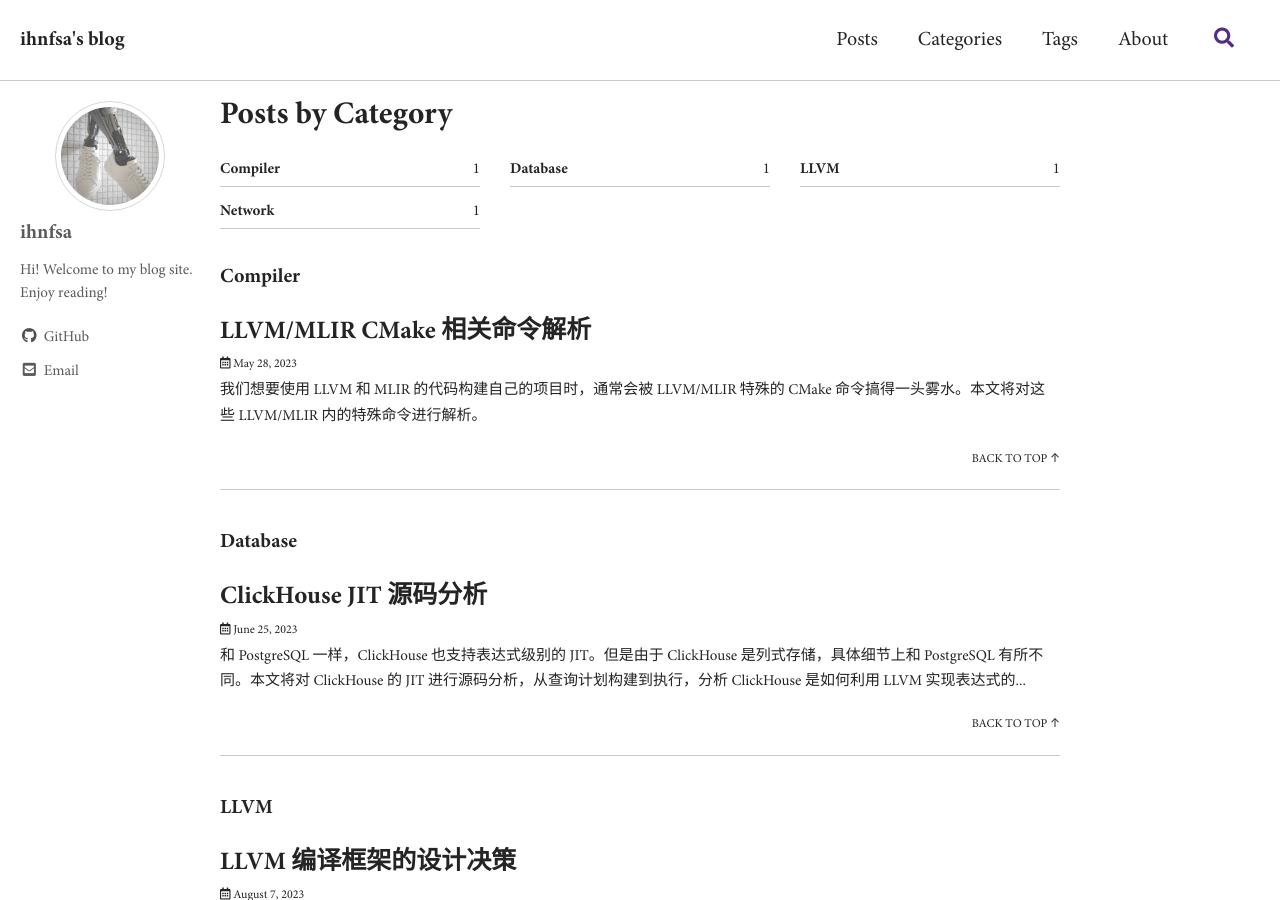
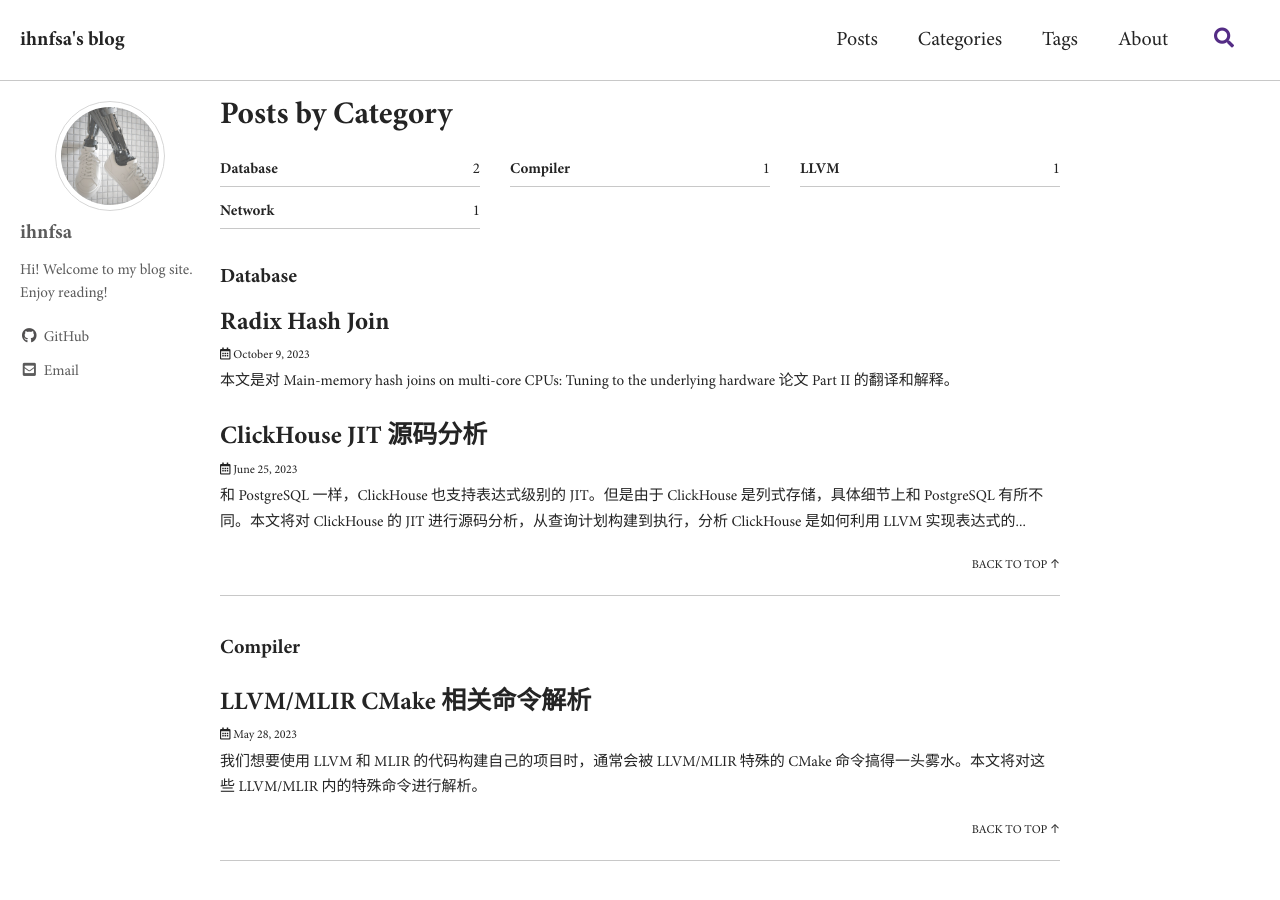
Before and after one commit to ihnfsax/ihnfsax.github.io, a Jekyll site: the page built from _pages/category-archive.md, in a window 1280 px wide and 900 px high. Built offline with Jekyll 4.4.1, drawn with Linux system fonts in a browser that asks for light colours; cached includes are drawn as plain includes; some web fonts are replaced; part of the change alters nothing that is shown.

Commit message:
Add blog: radix-hash-join

```diff
--- a/_config.yml
+++ b/_config.yml
@@ -303,3 +303,4 @@ defaults:
     values:
       layout: single
       author_profile: true
+      mathjax: true
--- a/_includes/scripts.html
+++ b/_includes/scripts.html
@@ -26,3 +26,20 @@
     <script src="{{ script | relative_url }}"></script>
   {% endfor %}
 {% endif %}
+
+<script type="text/javascript" async
+    src="https://cdn.mathjax.org/mathjax/latest/MathJax.js?config=TeX-AMS-MML_HTMLorMML">
+</script>
+
+<script type="text/x-mathjax-config">
+   MathJax.Hub.Config({
+     extensions: ["tex2jax.js"],
+     jax: ["input/TeX", "output/HTML-CSS"],
+     tex2jax: {
+       inlineMath: [ ['$','$'], ["\\(","\\)"] ],
+       displayMath: [ ['$$','$$'], ["\\[","\\]"] ],
+       processEscapes: true
+     },
+     "HTML-CSS": { availableFonts: ["TeX"] }
+   });
+</script>
--- /dev/null
+++ b/_posts/2023-10-09-radix-hash-join.md
@@ -0,0 +1,97 @@
+---
+title: "Radix Hash Join"
+date: 2023-10-09
+categories:
+  - Database
+tags:
+  - Database
+---
+
+> 本文是对 *Main-memory hash joins on multi-core CPUs: Tuning to the underlying hardware* 论文 Part II 的翻译和解释。
+
+现有的算法可以分为两种类型：
+
+- **硬件无关 (hardware-oblivious) 的哈希连接**，例如*无分区连接*。硬件无关哈希连接不依赖于任何硬件特定的参数。相反，它们考虑现代硬件的定性特征，并且在任何类似技术的硬件上都能实现良好的性能。
+- **硬件感知 (hardware-conscious) 的哈希连接**，例如（并行）基数连接，旨在通过调整算法参数（例如哈希表大小）来充分利用给定硬件的特性。
+
+使用第一类连接的假设是硬件现在已经足够好，能够通过自动硬件预取或乱序执行来隐藏自身的限制，从而使硬件无关的算法具有竞争力。使用第二类连接的假设显式参数调整足够带来性能优势，值得付出所需的努力。
+
+## 经典哈希连接算法
+
+现代哈希连接实现的基础是经典的哈希连接算法，它分为两个阶段，如下图所示。在第一个构建阶段 (build phase) 中，两个输入关系中较小的关系 R 被扫描，以填充一个包含所有 R 元组的哈希表。然后，在探测阶段 (probe phase) 中，扫描第二个输入关系 S，并对每个 S 元组在哈希表中进行探测，以找到匹配的 R 元组。
+
+<img src="{{ "/assets/images/radix-hash-join/hash-join.png" | relative_url }}" width=350 />
+
+两个输入关系只需扫描一次，并且假设哈希表访问的时间复杂度是常数级别，因此经典哈希连接算法的预期复杂度为 $O\(\|R\|+\|S\|\)$。
+
+## 无分区连接
+
+为了充分利用现代并行硬件，Blanas 等人提出了一种变体的经典算法，称为**无分区连接 (no partitioning join)**，实质上是经典哈希连接的直接并行版本。它不依赖于任何硬件特定参数，并且与我们即将讨论的其他替代方案不同，它**不会对数据进行物理分区**。他们的观点是，分区阶段需要对数据进行多次传递，可以通过依赖现代处理器的特性（如同时多线程技术 (SMT)）来隐藏缓存延迟，从而省略该阶段。
+
+两个输入关系被分成相等大小的部分，分配给多个工作线程。如下图所示，在构建阶段，所有工作线程都会填充一个共享的哈希表。
+
+构建阶段结束时，所有工作线程同步，一起进入探测阶段，同时为其分配的 S 部分找到匹配的连接元组。
+
+<img src="{{ "/assets/images/radix-hash-join/no-partitioning-join.png" | relative_url }}" width=350 />
+
+无分区的一个重要特点是哈希表在所有工作线程之间共享。这意味着对哈希表的并发插入必须进行同步。为此，每个桶需要一个锁来保护，线程在插入元组之前必须获取该锁。由于哈希桶的数量通常很大（几百万个），因此潜在的锁争用预计会保持较低水平。在探测阶段，哈希表以只读模式进行访问。因此，在第二阶段不需要获取锁。在具有 $p$ 个核心的系统上，这种哈希连接的并行版本的预期复杂度为 $O\(1/p\(\|R\| + \|S\|\)\)$。
+
+## 分区与基数连接
+
+硬件感知的主存哈希连接实现是基于 Shatdal 等人和 Manegold 等人的研究结果。尽管哈希的原理——根据键的哈希值进行直接位置访问——很有吸引力，但**对内存的随机访问可能导致缓存未命中**。因此，主要关注的是通过更有效地使用缓存来调优主存访问，已经证明这会影响查询性能。Shatdal 等人指出，**当哈希表大于缓存大小时，几乎每次访问哈希表都会导致缓存未命中**。因此，将哈希表分区为与缓存大小相同的块可以减少缓存未命中，并提高性能。Manegold 等人通过考虑在分区阶段的 **TLB** 的影响，进一步完善了这个想法。这催生了**多次分区 (multi-pass partitioning)**，现在它已成为基数连接算法的标准组成部分。
+
+### 分区哈希连接
+
+分区的思想下图所示。在算法的第一个阶段中，两个输入关系 R 和 S 分别被划分为分区 $r_i$ 和 $s_j$ 。在构建阶段，为每个 $r_i$ 分区创建一个单独的哈希表（假设 R 是较小的输入关系）。现在，每个哈希表都适合 CPU 缓存。在最后的探测阶段，扫描 $s_j$ 分区，并在相应的哈希表中探测匹配的元组。
+
+<img src="{{ "/assets/images/radix-hash-join/partitioned-hash-join.png" | relative_url }}" width=550 />
+
+在分区阶段，输入元组使用哈希分区（通过图中的哈希函数 $h_1$）根据它们的键值进行划分（$r_i \Join s_j = \varnothing \text{ for } i \ne j$），并使用另一个哈希函数 $h_2$ 填充哈希表。
+
+虽然在构建和探测阶段避免了缓存未命中，但将输入数据分区可能会引发不同类型的缓存问题。**分区通常位于不同的内存页面上，每个分区都需要虚拟内存映射的单独条目。** 现代处理器的 TLB 缓存了这种映射。正如 Manegold 等人指出的那样，如果创建的分区数量过多，分区阶段可能会导致 **TLB 未命中**。
+
+实际上，可用的 TLB 条目数量定义了可以同时有效创建或访问的分区数量的上限。
+
+举例说明 TLB 未命中的原因：假设使用 $h_1$ 将输入数据分为 $H$ 个分区，需要将插入位置所处页面虚拟地址转换为物理地址。除非表格非常小，否则插入位置都位于不同的内存页面。这意味着 $H$ 个分区需要 $H$ 个 TLB 条目。插入过程中，$H$ 个内存页面都会被访问，如果 $H$ 大于 TLB 的条目总数量，就会导致 TLB 未命中。
+
+### 基数分区
+
+可以通过多次分区来避免过多的 TLB 未命中。在每个 pass $j$ 中，通过前一个 pass $j - 1$ 产生的所有分区进行细化，使得分区的扇出不超过由 TLB 条目数量给出的硬件限制。在实践中，每个 pass 依据哈希函数 $h_1$ 输出的不同位集合划分数据，这就是为什么这被称为**基数分区 (radix partitioning)**。对于典型的内存数据大小，进行两到三次分区就足以创建适合缓存大小的分区，又不会受到 TLB 容量限制的影响。
+
+<img src="{{ "/assets/images/radix-hash-join/radix-partition.png" | relative_url }}" width=600 />
+
+如上图所示，一般使用 $h_1(key)$ 作为分区依据，pass 1 按前两位分区，一份数据产生 4 个分区，pass 2 按第 3 位分区，一份数据产生 2 个分区。**在 pass $i$ 中，同时会访问的分区数量为 $H_i$，它由用于分区的位数 $B_i$ 控制。**
+
+### 基数连接
+
+完整的基数连接如下图所示。两个输入关系都使用双 pass 基数分区进行分区（两个 TLB 条目足以支持这个示例）。然后，在输入表 R 的每个 $r_i$ 分区上构建哈希表。最后，扫描所有的 $s_i$ 分区，和对应的 $r_i$ 分区进行连接匹配。
+
+在基数连接中，必须对两个输入关系进行多次遍历。由于每次遍历的最大“扇出”由硬件参数固定，需要进行 $\log\|R\|$ 次遍历，其中 R 仍然是较小的输入关系。因此，我们预计基数连接的运行时间复杂度为 $O\(\(\|R\| + \|S\|\) \log \|R\|)$。
+
+<img src="{{ "/assets/images/radix-hash-join/radix-hash-join.png" | relative_url }}" width=600 />
+
+### 并行基数连接
+
+Kim 等人提出基数连接可以通过将两个输入关系细分为分配给各个线程的子关系来进行并行化。在第一次 pass 中，所有线程创建一个共享的分区集 (shared set of partitions)。与之前一样，这个集合中的分区数量受到硬件参数的限制，通常很小（几十个分区）。它们可以被潜在的多个执行线程访问，从而创建了一个竞争问题（无分区连接的低竞争假设不再适用）。
+
+为了避免这种争用，为每个线程在每个输出分区中预留了一个专用的范围。为此，两个输入关系被扫描两次。第一次扫描计算输入数据的一组直方图，这个直方图记录每个输出分区的预计数量，因此对于每个线程和每个分区，都知道了精确的输出大小。接下来，为输出分配了一个连续的内存空间，并通过计算直方图的前缀和，每个线程预先计算出它写入输出的排他位置。最后，所有线程在没有任何同步需求的情况下执行它们的分区操作。
+
+在第一次分区遍历之后，系统中通常有足够的独立工作，工作线程可以独立执行工作。工作线程之间的负载分配通常通过任务排队来实现。
+
+算法大致流程如下：
+
+- 阶段一：将输入关系平均分为 $\tau$ 个子关系，其中 $\tau$ 是任务数。每个任务维护一个本地直方图 $\text{Hist}_i$，它们遍历子关系，应用哈希函数，计算出 $\text{Hist}_i$。直方图的 key 为哈希值，value 为映射到该哈希值的元组数量。
+- 阶段二：考虑第 $j$ 个哈希值，每个任务都记录了映射到第 $j$ 个哈希值的元组数量，将它们相加，也就是 $\sum_{i}\text{Hist}_i\[j\]$。对于第 $i$ 号任务，它输出 $j$ 哈希值的元组的起始地址为：
+  $$
+  \sum_{k}\sum_{l=0}^{j-1}\text{Hist}_{k}[l] + \sum_{k=0}^{i-1}\text{Hist}_{k}[j]
+  $$
+  。这个前缀和操作可以使用并行算法。
+- 阶段三：每个任务在它的子关系上遍历，使用直方图和相应的输出地址，将元组写入输出分区。
+
+每个阶段结束，线程需要同步。
+
+## 参考资料
+
+- C. Balkesen, J. Teubner, G. Alonso, and M. T. Özsu, “Main-memory hash joins on multi-core CPUs: Tuning to the underlying hardware,” in 2013 IEEE 29th International Conference on Data Engineering (ICDE), Apr. 2013, pp. 362–373. doi: 10.1109/ICDE.2013.6544839.
+- S. Manegold, P. Boncz, and M. Kersten, “Optimizing main-memory join on modern hardware,” IEEE Transactions on Knowledge and Data Engineering, vol. 14, no. 4, pp. 709–730, Jul. 2002, doi: 10.1109/TKDE.2002.1019210.
+- C. Kim et al., “Sort vs. Hash revisited: fast join implementation on modern multi-core CPUs,” Proc. VLDB Endow., vol. 2, no. 2, pp. 1378–1389, Aug. 2009, doi: 10.14778/1687553.1687564.
```
Also changed, not shown: README.md, assets/images/radix-hash-join/hash-join.png (added), assets/images/radix-hash-join/no-partitioning-join.png (added), assets/images/radix-hash-join/partitioned-hash-join.png (added), assets/images/radix-hash-join/radix-hash-join.png (added), assets/images/radix-hash-join/radix-partition.png (added).
